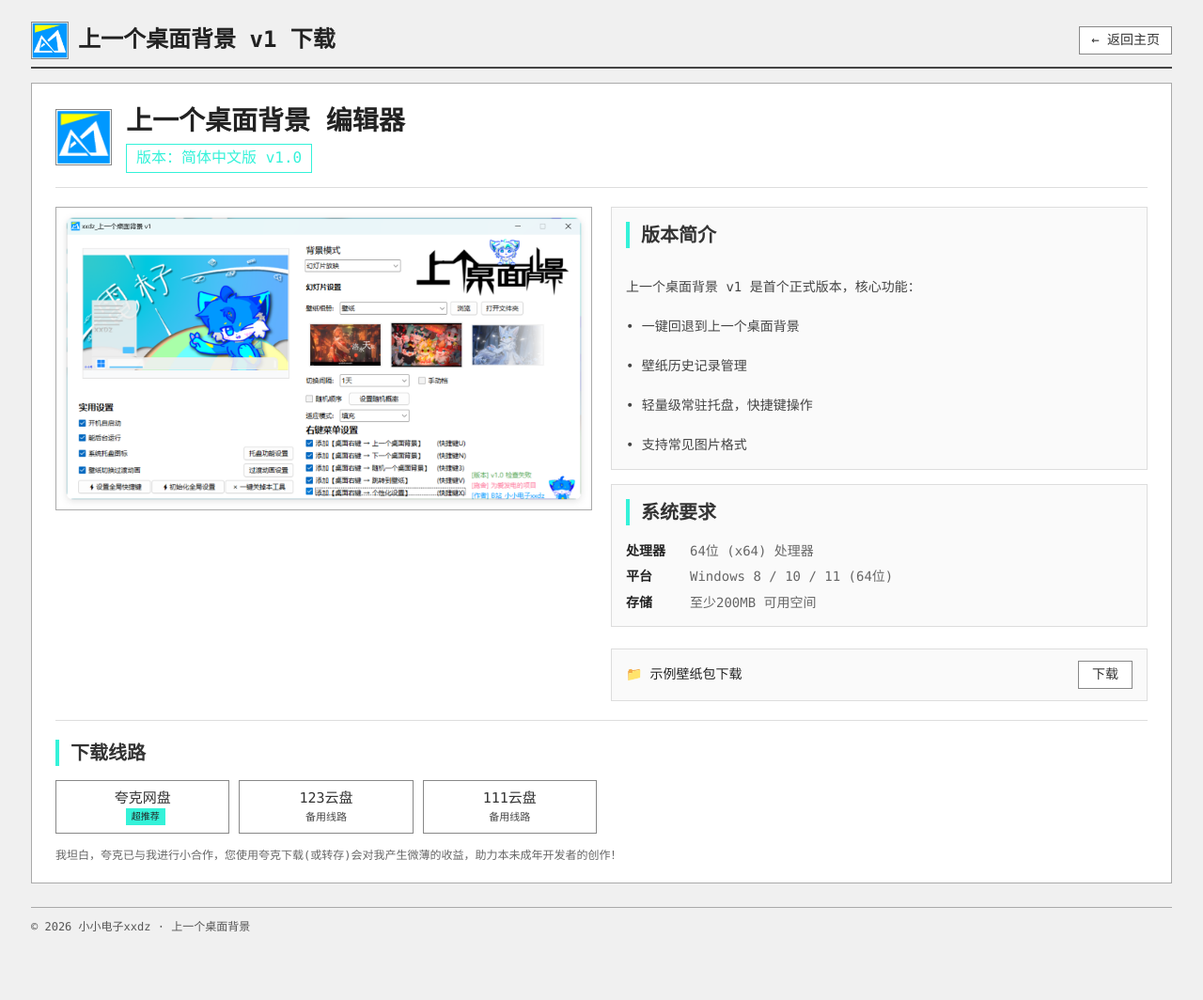
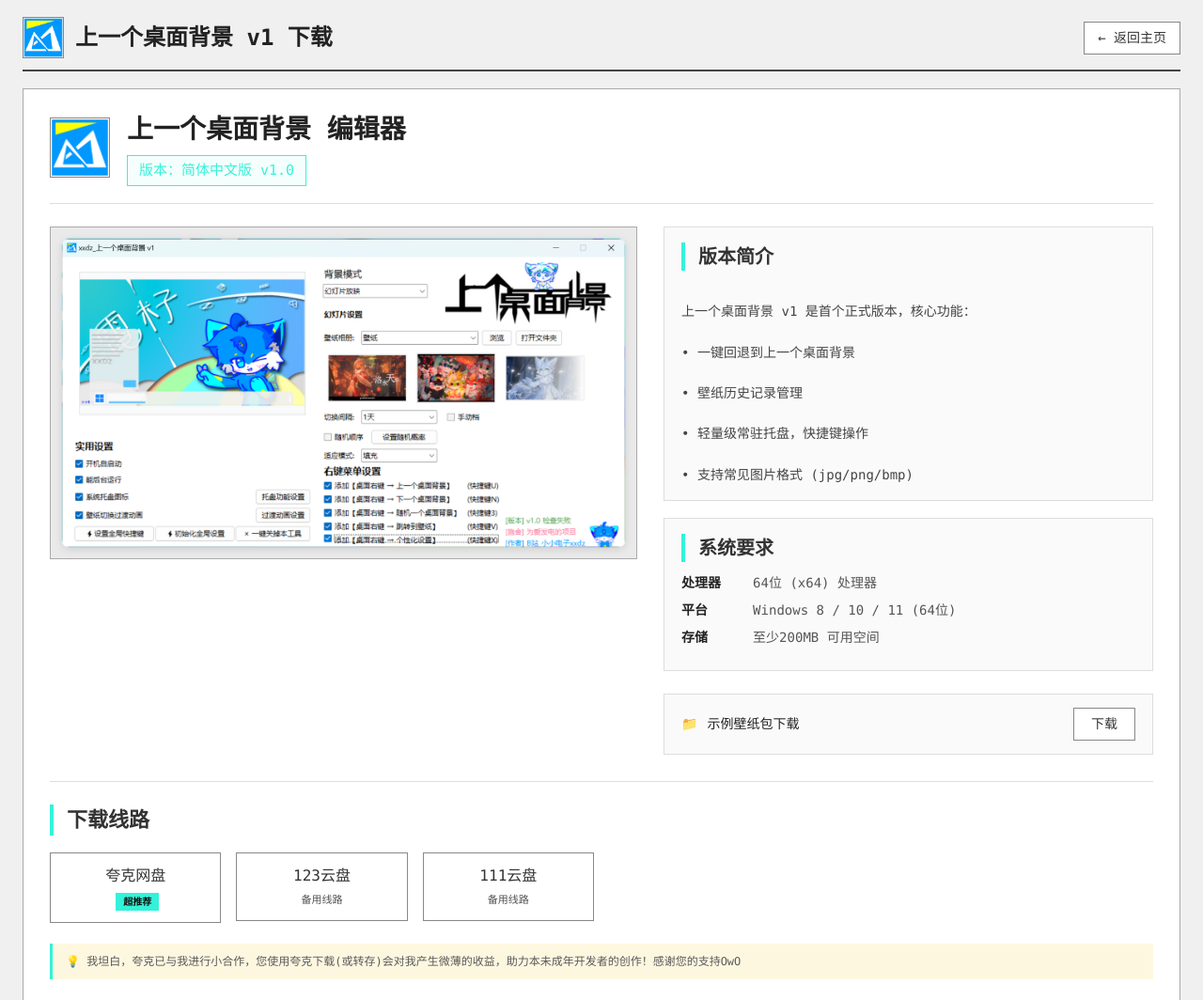
Before and after one commit to xxdz-Official/ShangBackground, a plain HTML site: page v1.html in a window 1280 px wide. Shown: the top 1064 px of the page at 94% size. Before the commit the page ends 1030 px from the top, so only its background shows below. Drawn offline with Linux system fonts and the light colour scheme.

Commit message:
Update v1.html

```diff
--- a/v1.html
+++ b/v1.html
@@ -2,206 +2,276 @@
 <html lang="zh-CN">
 <head>
     <meta charset="UTF-8">
-    <meta name="viewport" content="width=device-width, initial-scale=1.0">
+    <meta name="viewport" content="width=device-width, initial-scale=1.0, maximum-scale=5.0, user-scalable=yes, viewport-fit=cover">
     <title>上一个桌面背景 v1.0 下载</title>
+    <meta name="description" content="下载上一个桌面背景 v1.0 简体中文版，一键切换壁纸历史，支持Windows 64位系统。">
+    <meta name="keywords" content="上一个桌面背景下载, 壁纸工具 v1.0, ShangBackground, 桌面背景切换">
     <link rel="icon" href="https://xxdz-official.github.io/ShangBackground/img/LOGO.ico" type="image/x-icon">
     <link rel="shortcut icon" href="https://xxdz-official.github.io/ShangBackground/img/LOGO.ico" type="image/x-icon">
     <style>
         * {
+            margin: 0;
+            padding: 0;
             box-sizing: border-box;
-            font-family: "Consolas", "Microsoft YaHei", sans-serif;
         }
+
         body {
             background: #f0f0f0;
             color: #333;
-            line-height: 1.4;
-            padding: 15px 25px;
+            font-family: "Consolas", "Microsoft YaHei", -apple-system, BlinkMacSystemFont, "Segoe UI", Roboto, Helvetica, Arial, sans-serif;
+            line-height: 1.5;
+            padding: 18px 24px;
         }
+
+        @media (max-width: 768px) {
+            body {
+                padding: 16px 18px;
+            }
+        }
+        @media (max-width: 560px) {
+            body {
+                padding: 14px 16px;
+            }
+        }
+
         .top-nav {
             display: flex;
             align-items: center;
             justify-content: space-between;
-            margin-bottom: 15px;
+            flex-wrap: wrap;
+            gap: 12px;
+            margin-bottom: 18px;
             border-bottom: 2px solid #444;
-            padding-bottom: 8px;
+            padding-bottom: 12px;
         }
         .logo-area {
             display: flex;
             align-items: center;
-            gap: 10px;
+            gap: 12px;
+            flex-wrap: wrap;
         }
         .logo-img {
-            width: 40px;
-            height: 40px;
+            width: 44px;
+            height: 44px;
             object-fit: contain;
             border: 1px solid #888;
+        }
+        @media (max-width: 540px) {
+            .logo-img {
+                width: 36px;
+                height: 36px;
+            }
         }
         .logo-area h1 {
             font-size: 24px;
             color: #222;
-            border-bottom: none;
             margin: 0;
+            line-height: 1.2;
+            word-break: break-word;
         }
+        @media (max-width: 560px) {
+            .logo-area h1 {
+                font-size: 20px;
+            }
+        }
+
         .back-link {
             color: #333;
             text-decoration: none;
             font-size: 14px;
-            padding: 4px 12px;
+            padding: 6px 14px;
             border: 1px solid #888;
             background: #fff;
-            transition: all 0.2s;
+            transition: all 0.2s ease;
+            white-space: nowrap;
         }
         .back-link:hover {
             background: #34F2D9;
             border-color: #34F2D9;
             color: #222;
         }
+        @media (max-width: 460px) {
+            .back-link {
+                font-size: 12px;
+                padding: 4px 10px;
+            }
+        }
+
         .download-card {
             width: 100%;
-            background: #fff;
+            background: #ffffff;
             border: 1px solid #aaa;
-            padding: 20px 25px;
-            margin: 10px 0 20px 0;
+            padding: 22px 28px;
+            margin: 12px 0 24px 0;
         }
+
+        @media (max-width: 700px) {
+            .download-card {
+                padding: 18px 20px;
+            }
+        }
+        @media (max-width: 550px) {
+            .download-card {
+                padding: 14px 16px;
+            }
+        }
+
         .software-header {
             display: flex;
             align-items: center;
-            gap: 15px;
-            margin-bottom: 20px;
+            gap: 18px;
+            margin-bottom: 24px;
             border-bottom: 1px solid #ddd;
-            padding-bottom: 15px;
+            padding-bottom: 18px;
+            flex-wrap: wrap;
         }
         .software-icon {
-            width: 60px;
-            height: 60px;
+            width: 64px;
+            height: 64px;
             object-fit: contain;
             border: 1px solid #888;
+        }
+        @media (max-width: 480px) {
+            .software-icon {
+                width: 52px;
+                height: 52px;
+            }
         }
         .software-title h2 {
             font-size: 28px;
             color: #222;
-            margin: 0 0 5px 0;
+            margin: 0 0 6px 0;
+        }
+        @media (max-width: 640px) {
+            .software-title h2 {
+                font-size: 24px;
+            }
         }
         .software-title .version-tag {
-            font-size: 16px;
+            font-size: 15px;
             color: #34F2D9;
             border: 1px solid #34F2D9;
-            padding: 3px 10px;
+            padding: 4px 12px;
             display: inline-block;
+            background: rgba(52, 242, 217, 0.05);
         }
+
         .info-row {
             display: flex;
-            gap: 20px;
-            margin-bottom: 20px;
+            gap: 28px;
+            margin-bottom: 28px;
+            flex-wrap: wrap;
         }
         .screenshot-area {
-            flex: 1;
+            flex: 1.2;
+            min-width: 200px;
         }
         .screenshot-img {
             width: 100%;
-            max-width: 695px;
+            max-width: 100%;
             border: 1px solid #aaa;
             object-fit: cover;
+            display: block;
+            height: auto;
+            background: #eaeaea;
         }
+
         .details-area {
             flex: 1;
             display: flex;
             flex-direction: column;
-            gap: 15px;
+            gap: 18px;
+            min-width: 200px;
         }
-        .version-desc {
+
+        .version-desc, .platform-info {
             border: 1px solid #ddd;
-            padding: 15px;
+            padding: 16px 18px;
             background: #fafafa;
         }
-        .version-desc h3 {
+        .version-desc h3, .platform-info h3 {
             font-size: 20px;
-            margin: 0 0 10px 0;
+            margin: 0 0 12px 0;
             border-left: 4px solid #34F2D9;
-            padding-left: 12px;
+            padding-left: 14px;
         }
         .version-desc p {
             font-size: 14px;
             color: #444;
-            line-height: 1.5;
+            line-height: 1.55;
             white-space: pre-line;
             margin: 0;
-        }
-        .platform-info {
-            display: flex;
-            flex-direction: column;
-            gap: 8px;
-            border: 1px solid #ddd;
-            padding: 15px;
-            background: #fafafa;
-        }
-        .platform-info h3 {
-            font-size: 20px;
-            margin: 0 0 10px 0;
-            border-left: 4px solid #34F2D9;
-            padding-left: 12px;
         }
         .info-item {
             display: flex;
             align-items: center;
-            gap: 8px;
+            gap: 12px;
             font-size: 14px;
+            flex-wrap: wrap;
+            margin-bottom: 8px;
         }
         .info-label {
-            font-weight: 600;
-            min-width: 60px;
+            font-weight: 700;
+            min-width: 64px;
             color: #222;
         }
         .info-value {
-            color: #666;
+            color: #555;
         }
+
         .example-project {
-            margin-top: 8px;
+            margin-top: 6px;
             border: 1px solid #ddd;
-            padding: 12px 15px;
+            padding: 14px 18px;
             background: #fafafa;
             display: flex;
             align-items: center;
             justify-content: space-between;
+            flex-wrap: wrap;
+            gap: 14px;
         }
         .example-project-left {
             display: flex;
             align-items: center;
-            gap: 8px;
+            gap: 10px;
         }
         .example-project-left span {
             font-size: 14px;
             color: #222;
+            font-weight: 500;
         }
         .example-download-btn {
             background: #fff;
             border: 1px solid #888;
-            padding: 4px 14px;
+            padding: 6px 18px;
             color: #333;
             text-decoration: none;
             font-size: 14px;
             transition: all 0.2s;
+            display: inline-block;
         }
         .example-download-btn:hover {
             background: #34F2D9;
             border-color: #34F2D9;
             color: #222;
         }
+
         .download-links {
-            margin-top: 20px;
+            margin-top: 22px;
             border-top: 1px solid #ddd;
-            padding-top: 20px;
+            padding-top: 24px;
         }
         .download-links h3 {
-            font-size: 20px;
-            margin: 0 0 15px 0;
+            font-size: 22px;
+            margin: 0 0 18px 0;
             border-left: 4px solid #34F2D9;
-            padding-left: 12px;
+            padding-left: 14px;
         }
         .link-grid {
             display: grid;
-            grid-template-columns: repeat(auto-fit, minmax(160px, 1fr));
-            gap: 10px;
+            grid-template-columns: repeat(auto-fit, minmax(170px, 1fr));
+            gap: 16px;
+            align-items: start;
         }
         .download-link-btn {
             display: flex;
@@ -210,46 +280,78 @@
             justify-content: center;
             background: #fff;
             border: 1px solid #888;
-            padding: 8px 15px;
+            padding: 12px 12px;
             color: #333;
             text-decoration: none;
-            font-size: 15px;
+            font-size: 16px;
+            font-weight: 500;
             text-align: center;
-            transition: all 0.2s;
+            transition: all 0.2s ease;
+            gap: 6px;
         }
         .download-link-btn:hover {
             background: #34F2D9;
             border-color: #34F2D9;
             color: #222;
+            transform: translateY(-2px);
         }
         .btn-small {
             font-size: 11px;
-            opacity: 0.9;
-            margin-top: 2px;
+            opacity: 0.85;
+            font-weight: normal;
         }
         .recommend-tag {
             background: #34F2D9;
-            color: #222;
+            color: #111;
             font-size: 10px;
-            padding: 2px 6px;
-            margin-left: 6px;
+            padding: 2px 8px;
+            margin-left: 4px;
             border: none;
-            vertical-align: middle;
+            font-weight: bold;
+            display: inline-block;
         }
         .quark-small-note {
             grid-column: 1 / -1;
             font-size: 12px;
-            color: #666;
-            margin-top: 5px;
-            line-height: 1.4;
+            color: #5a5a5a;
+            margin-top: 6px;
+            background: #fef7e0;
+            padding: 10px 14px;
+            border-left: 3px solid #34F2D9;
+            line-height: 1.5;
         }
+
+        @media (max-width: 580px) {
+            .link-grid {
+                grid-template-columns: 1fr;
+                gap: 12px;
+            }
+            .download-link-btn {
+                padding: 10px 12px;
+                flex-direction: row;
+                justify-content: space-between;
+            }
+            .btn-small, .recommend-tag {
+                margin-left: 8px;
+            }
+        }
+
         .footer {
-            margin-top: 25px;
+            margin-top: 28px;
             border-top: 1px solid #aaa;
-            padding: 12px 0;
+            padding: 16px 0;
             color: #555;
-            font-size: 12px;
+            font-size: 13px;
             text-align: left;
+        }
+
+        a, .download-link-btn, .back-link, .example-download-btn {
+            cursor: pointer;
+            touch-action: manipulation;
+        }
+        img {
+            max-width: 100%;
+            height: auto;
         }
     </style>
 </head>
@@ -257,7 +359,7 @@
 
 <div class="top-nav">
     <div class="logo-area">
-        <img src="https://xxdz-official.github.io/ShangBackground/img/LOGO.png" alt="ShangBackground logo" class="logo-img">
+        <img src="https://xxdz-official.github.io/ShangBackground/img/LOGO.png" alt="ShangBackground logo" class="logo-img" loading="lazy">
         <h1>上一个桌面背景 v1 下载</h1>
     </div>
     <a href="index.html" class="back-link">← 返回主页</a>
@@ -265,7 +367,7 @@
 
 <div class="download-card">
     <div class="software-header">
-        <img src="https://xxdz-official.github.io/ShangBackground/img/LOGO.png" alt="软件图标" class="software-icon">
+        <img src="https://xxdz-official.github.io/ShangBackground/img/LOGO.png" alt="软件图标" class="software-icon" loading="lazy">
         <div class="software-title">
             <h2>上一个桌面背景 编辑器</h2>
             <span class="version-tag">版本：简体中文版 v1.0</span>
@@ -274,7 +376,7 @@
 
     <div class="info-row">
         <div class="screenshot-area">
-            <img src="https://xxdz-official.github.io/ShangBackground/img/6.png" alt="上一个桌面背景 v1 软件截图" class="screenshot-img">
+            <img src="https://xxdz-official.github.io/ShangBackground/img/6.png" alt="上一个桌面背景 v1 软件截图" class="screenshot-img" loading="lazy">
         </div>
         <div class="details-area">
             <div class="version-desc">
@@ -284,7 +386,7 @@
                     • 一键回退到上一个桌面背景<br>
                     • 壁纸历史记录管理<br>
                     • 轻量级常驻托盘，快捷键操作<br>
-                    • 支持常见图片格式
+                    • 支持常见图片格式 (jpg/png/bmp)
                 </p>
             </div>
             <div class="platform-info">
@@ -298,7 +400,7 @@
                     <span class="project-icon">📁</span>
                     <span>示例壁纸包下载</span>
                 </div>
-                <a href="https://pan.huang1111.cn/s/oX9qjS8" class="example-download-btn" target="_blank">下载</a>
+                <a href="https://pan.huang1111.cn/s/oX9qjS8" class="example-download-btn" target="_blank" rel="noopener noreferrer">下载</a>
             </div>
         </div>
     </div>
@@ -306,20 +408,20 @@
     <div class="download-links">
         <h3>下载线路</h3>
         <div class="link-grid">
-            <a href="https://pan.quark.cn/s/0c11a138b3b6" class="download-link-btn" target="_blank">
+            <a href="https://pan.quark.cn/s/0c11a138b3b6" class="download-link-btn" target="_blank" rel="noopener noreferrer">
                 夸克网盘
                 <span class="recommend-tag">超推荐</span>
             </a>
-            <a href="https://www.123865.com/s/a5YSVv-JUqHd" class="download-link-btn" target="_blank">
+            <a href="https://www.123865.com/s/a5YSVv-JUqHd" class="download-link-btn" target="_blank" rel="noopener noreferrer">
                 123云盘
                 <span class="btn-small">备用线路</span>
             </a>
-            <a href="https://pan.huang1111.cn/s/DVRv9c4" class="download-link-btn" target="_blank">
+            <a href="https://pan.huang1111.cn/s/DVRv9c4" class="download-link-btn" target="_blank" rel="noopener noreferrer">
                 111云盘
                 <span class="btn-small">备用线路</span>
             </a>
             <div class="quark-small-note">
-                我坦白，夸克已与我进行小合作，您使用夸克下载(或转存)会对我产生微薄的收益，助力本未成年开发者的创作！
+                💡 我坦白，夸克已与我进行小合作，您使用夸克下载(或转存)会对我产生微薄的收益，助力本未成年开发者的创作！感谢您的支持OwO
             </div>
         </div>
     </div>
```
